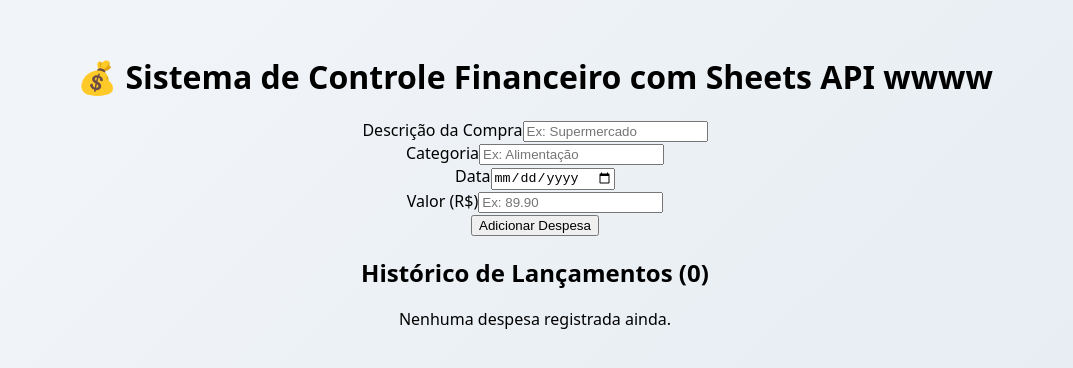
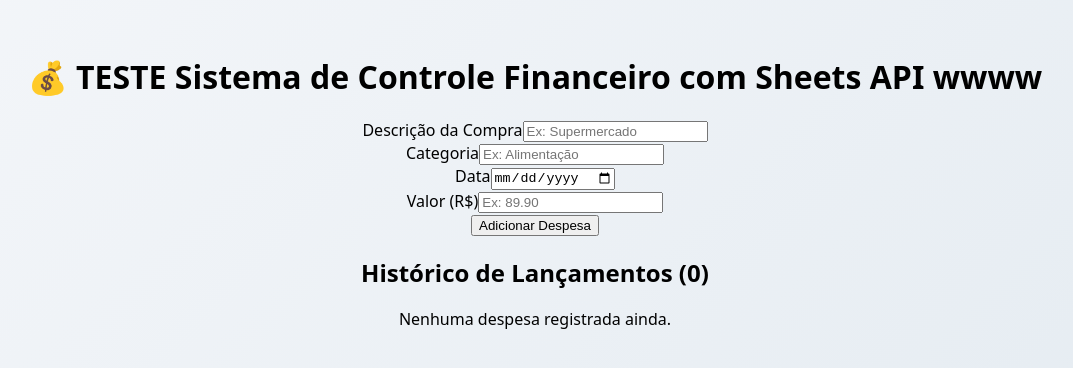
Before and after one commit to pablo-cruzbr/Controle-Financeiro-Sheets-API, a React app: page / in a window 1280 px wide. Shown: the part 210-578 px from the top of the page, without its empty margins (105-1178 px from the left). Built offline with nearby package versions, Linux system fonts and the light colour scheme; the HTML template or start-up script is replaced by a standard one.

Commit message:
Organizando Arquivos no Repositório

```diff
--- a/src/App.tsx
+++ b/src/App.tsx
@@ -40,7 +40,7 @@ const App = () => {
   return (
     <div className="app-container">
       <div className="finance-card">
-        <h1 className="title">💰 Sistema de Controle Financeiro com Sheets API wwww</h1>
+        <h1 className="title">💰 TESTE Sistema de Controle Financeiro com Sheets API wwww</h1>
 
         <form onSubmit={handleSubmit} className="finance-form">
           <div className="form-group">
```
